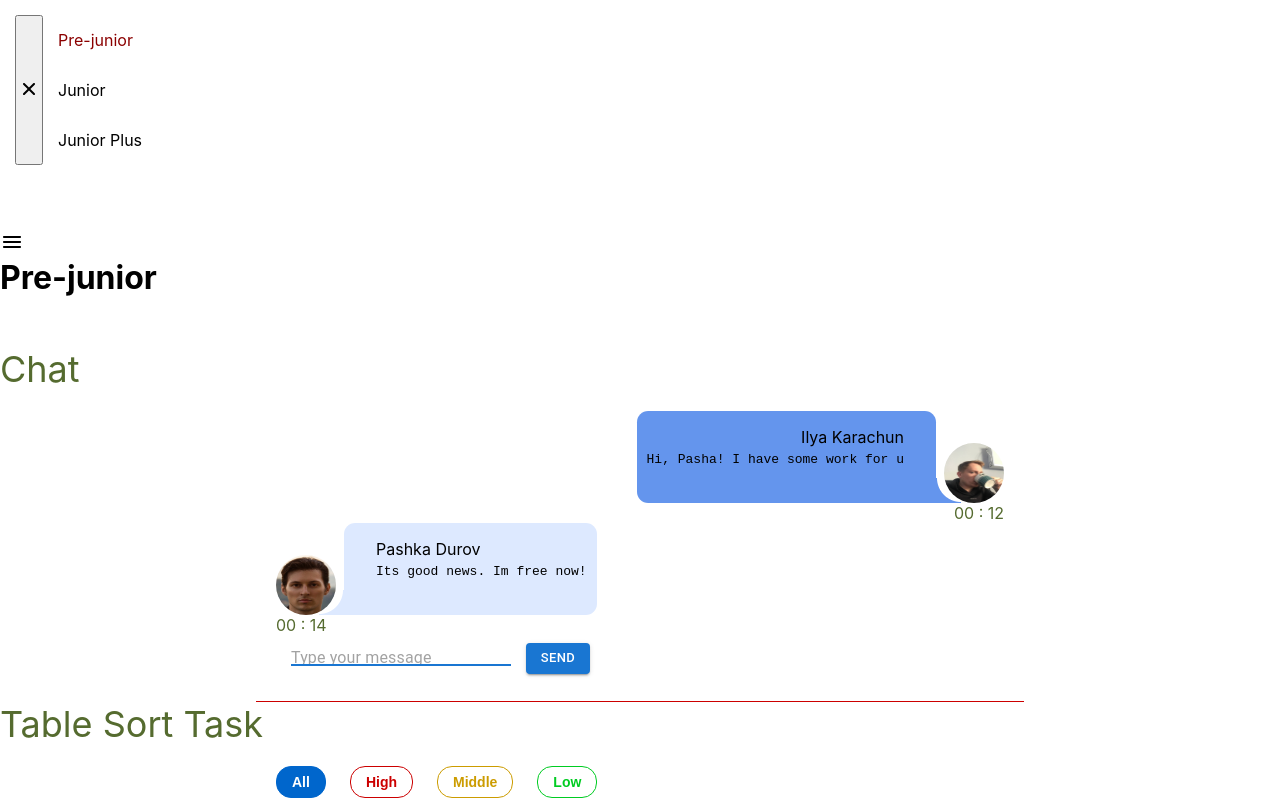
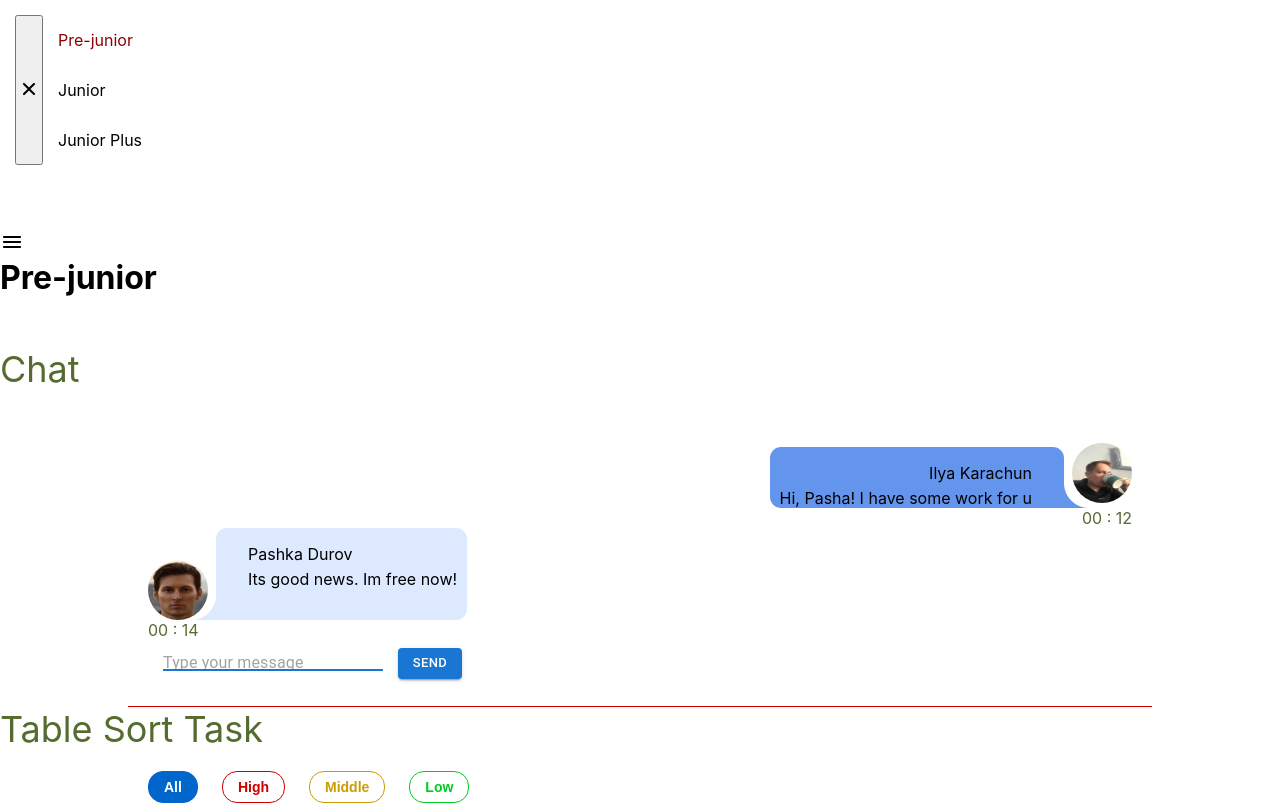
Before and after one commit to ilyaKarachun/shablonComponents, a React (Create React App) app: page /#/pre-junior in a window 1280 px wide. Shown: the top 805 px of the page. Built offline with nearby package versions, Linux system fonts and the light colour scheme.

Commit message:
feat: add css for message

```diff
--- a/src/s1-main/App.module.css
+++ b/src/s1-main/App.module.css
@@ -3,12 +3,13 @@
     display: flex;
     flex-direction: column;
     gap: 50px;
+    flex-wrap: wrap;
 
 }
 
 .hw {
     margin: 0 auto;
-    width: 60%;
+    width: 80%;
     border-bottom: #cc0000 1px solid;
     padding: 20px;
 }
--- a/src/s2-homeworks/hw01/friend-message/FriendMessage.module.css
+++ b/src/s2-homeworks/hw01/friend-message/FriendMessage.module.css
@@ -38,7 +38,7 @@
     right: 100%;
     width: 25px;
     height: 25px;
-    background: radial-gradient(6vh at top left, transparent 49%, #dde9ff 51%) no-repeat right bottom;
+    background: radial-gradient(50px at top left, transparent 49%, #dde9ff 51%) no-repeat right bottom;
 }
 
 .friendName {
--- a/src/s2-homeworks/hw01/friend-message/FriendMessage.tsx
+++ b/src/s2-homeworks/hw01/friend-message/FriendMessage.tsx
@@ -20,12 +20,12 @@ const FriendMessage = (props: MessagePropsType) => {
                     >
                         {props.message.user.name}
                     </div>
-                    <pre
+                    <div
                         id={'hw1-friend-text-' + props.message.id}
                         className={s.friendMessageText}
                     >
                         {props.message.message.text}
-                    </pre>
+                    </div>
                 </div>
             </div>
             <div
--- a/src/s2-homeworks/hw01/message/Message.module.css
+++ b/src/s2-homeworks/hw01/message/Message.module.css
@@ -1,21 +1,25 @@
 .message {
-    display: grid;
 }
 
 .imageAndText {
-    display: grid;
-    grid-template-columns: 1fr max-content min-content;
-    grid-template-rows: max-content max-content;
+    display: flex;
+    /*grid-template-columns: 1fr max-content min-content;*/
+    /*grid-template-rows: max-content max-content;*/
+    flex-direction: row-reverse;
+    margin-left: auto;
+    width: 70%;
+    align-items: end;
 }
 
 .imageAndText img {
-    width: 60px;
+    min-width: 60px;
     height: 60px;
     border-radius: 30px;
     grid-column-start: 3;
     grid-row-start: 1;
     margin-left: 0.5em;
     margin-top: 2em;
+    margin-bottom: 5px;
 }
 
 .text {
@@ -24,8 +28,7 @@
     border-radius: 0.7em 0.7em 0 0.7em;
     padding-top: 1em;
     padding-right: 2em;
-    grid-column-start: 2;
-    grid-row-start: 1;
+    /*overflow: hidden*/
 }
 
 .text:after {
@@ -36,7 +39,7 @@
     display: block;
     width: 25px;
     height:25px;
-    background: radial-gradient(6vh at top right, transparent 49%, cornflowerblue 51%) no-repeat left bottom;
+    background: radial-gradient(50px at top right, transparent 49%, cornflowerblue 51%) no-repeat left bottom;
 }
 
 .name {
--- a/src/s2-homeworks/hw01/message/Message.tsx
+++ b/src/s2-homeworks/hw01/message/Message.tsx
@@ -22,10 +22,10 @@ const Message = (props: MessagePropsType) => {
                         {/*создаёт студент*/}
                         {props.message.user.name}
                     </div>
-                    <pre id={'hw1-text-' + props.message.id} className={s.messageText}>
+                    <div id={'hw1-text-' + props.message.id} className={s.messageText}>
                         {/*создаёт студент*/}
                         {props.message.message.text}
-                    </pre>
+                    </div>
                 </div>
             </div>
             <div id={'hw1-time-' + props.message.id} className={s.time}>
--- a/src/s2-homeworks/hw05/pages/Junior.tsx
+++ b/src/s2-homeworks/hw05/pages/Junior.tsx
@@ -1,5 +1,5 @@
 import React from 'react'
-// import HW6 from '../../hw06/HW6'
+import HW6 from '../../hw06/HW6'
 // import HW7 from '../../hw07/HW7'
 // import HW8 from '../../hw08/HW8'
 // import HW9 from '../../hw09/HW9'
@@ -7,7 +7,7 @@ import React from 'react'
 function Junior() {
     return (
         <div id={'hw5-page-junior'}>
-            {/*<HW6 />*/}
+            <HW6 />
             {/*<HW7 />*/}
             {/*<HW8 />*/}
             {/*<HW9 />*/}
```
